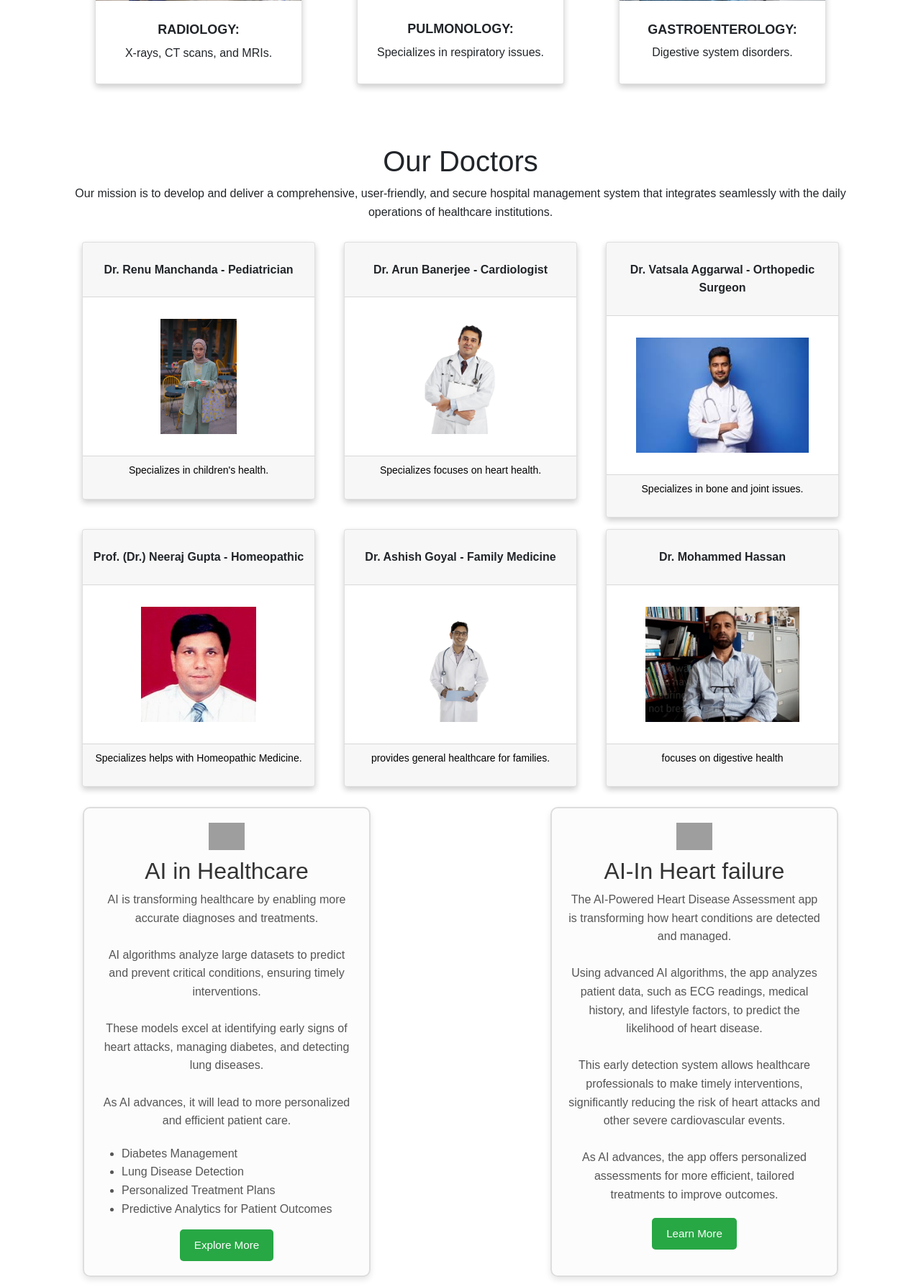
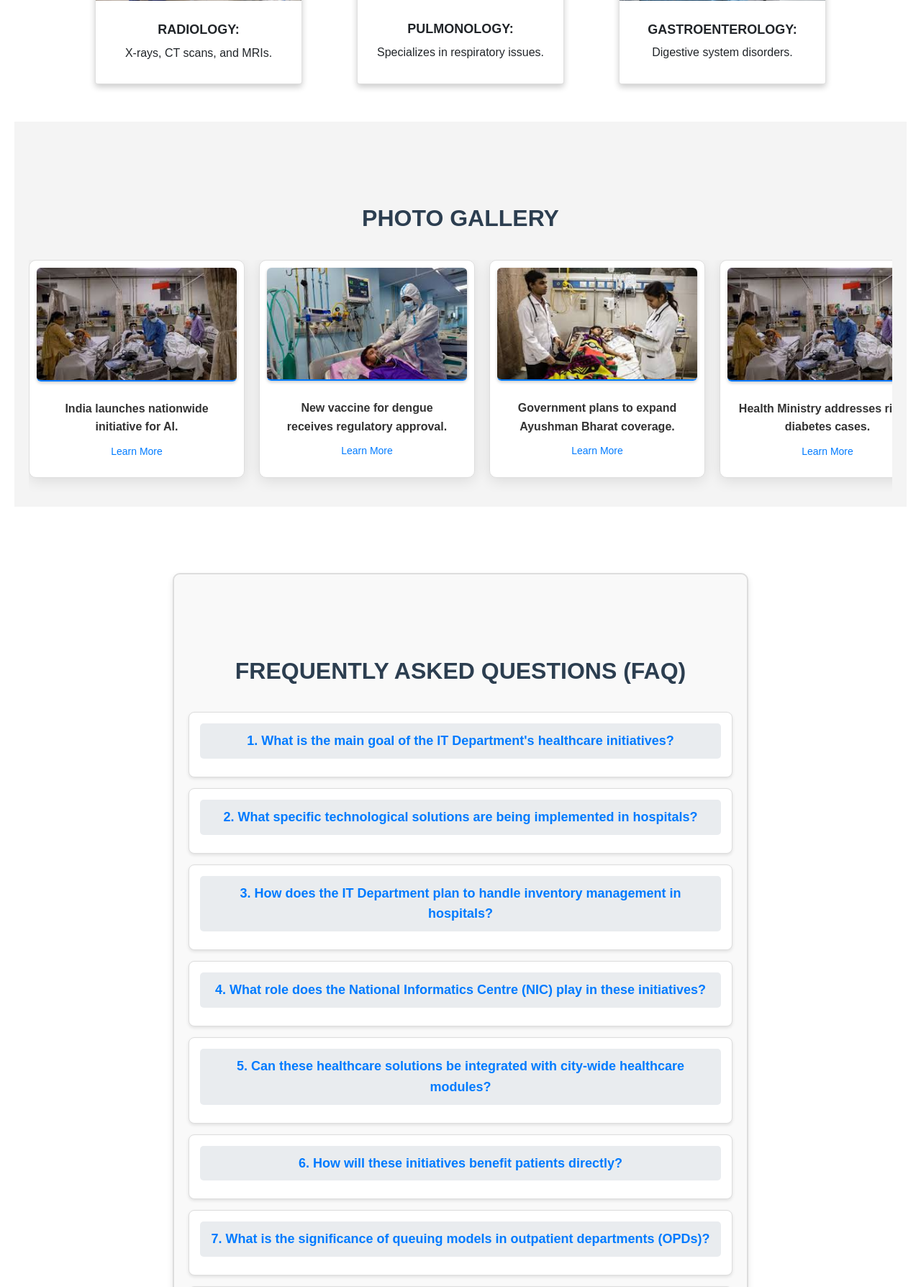
Before and after one commit to abhisek2004/Smart_hospital, a Flask app: page / in a window 1280 px wide. Shown: the part 3729-5517 px from the top of the page at 72% size. Run offline with Flask 3, Linux system fonts and the light colour scheme; some libraries are stand-ins or nearby versions; grey boxes are pictures that could not be loaded.

Commit message:
index doctor

```diff
--- a/templates/index.html
+++ b/templates/index.html
@@ -818,7 +818,7 @@
             <!-- Doctor Sections  -->
             <!-- <section class="doctors" id="doctors"> -->
             <!-- <section class="about" id="OurDoctors"></section> -->
-            <section class="about" id="Doctors"></section>
+            <!-- <section class="about" id="Doctors"></section>
             <div class="container text-center">
                 <br>
                 <br>
@@ -915,7 +915,7 @@
                     </div>
                 </div>
             </div>
-        </section>
+        </section> -->
 
             <!-- <div class="card-container"
             style="border: 2px solid #ddd; padding: 20px; border-radius: 10px; box-shadow: 0 4px 8px rgba(0,0,0,0.1); max-width: 400px; margin: 20px auto; background-color: #f9f9f96e;">
@@ -954,7 +954,7 @@
 
 
 
-        <div class="cards-wrapper"
+            <!-- <div class="cards-wrapper"
             style="display: flex; justify-content: space-around; gap: 20px; flex-wrap: wrap; margin: 20px auto;">
             <div class="card-container"
                 style="border: 2px solid #ddd; padding: 20px; border-radius: 10px; box-shadow: 0 4px 8px rgba(0,0,0,0.1); max-width: 400px; background-color: #f9f9f96e;">
@@ -974,9 +974,9 @@
                     As AI advances, it will lead to more personalized and efficient patient care.
                 </p>
 
-                <ul class="card-list" style="color: #555;">
+                <ul class="card-list" style="color: #555;"> -->
             <!-- <li>Heart Attack Prediction</li> -->
-                    <li>Diabetes Management</li>
+            <!-- <li>Diabetes Management</li>
                     <li>Lung Disease Detection</li>
                     <li>Personalized Treatment Plans</li>
                     <li>Predictive Analytics for Patient Outcomes</li>
@@ -988,10 +988,10 @@
                         Explore More
                     </a>
                 </div>
-            </div>
+            </div> -->
 
             <!-- Second card -->
-            <div class="card-container"
+            <!-- <div class="card-container"
                 style="border: 2px solid #ddd; padding: 20px; border-radius: 10px; box-shadow: 0 4px 8px rgba(0,0,0,0.1); max-width: 400px; background-color: #f9f9f96e;">
                 <div style="text-align: center;">
                     <img src="https://img.icons8.com/ios-filled/50/000000/artificial-intelligence.png" alt="AI Icon"
@@ -1010,9 +1010,9 @@
                     As AI advances, the app offers personalized assessments for more efficient, tailored treatments to
                     improve outcomes.
                 </p>
-                <ul class="card-list" style="color: #555;">
+                <ul class="card-list" style="color: #555;"> -->
             <!-- <li>Heart Disease Assessment App</li> -->
-                </ul>
+            <!-- </ul>
                 <div style="text-align: center;">
                     <a href="https://ai-powered-heart-disease-assessment.streamlit.app/#ai-powered-heart-disease-assessment-app"
                         target="_blank" class="card-button"
@@ -1021,7 +1021,7 @@
                     </a>
                 </div>
             </div>
-        </div>
+        </div> -->
 
 
             <!-- Photo Gallery Section -->
@@ -1274,7 +1274,8 @@
                         1. What is the main goal of the IT Department's healthcare initiatives?
                     </div>
                     <div class="faq-answer" style="display: none;">
-                    Our main goal is to leverage technology to improve patient care and hospital management, addressing
+                        Our main goal is to leverage technology to improve patient care and hospital management,
+                        addressing
                         critical
                         challenges in the healthcare sector through innovative solutions.
                     </div>
@@ -1298,7 +1299,8 @@
                     <div class="faq-answer" style="display: none;">
                         Our efforts include developing and integrating inventory management modules for medicines and
                         consumables at
-                    the hospital level, ensuring essential supplies are available, reducing wastage, and lowering costs.
+                        the hospital level, ensuring essential supplies are available, reducing wastage, and lowering
+                        costs.
                     </div>
                 </div>
 
@@ -1329,7 +1331,8 @@
                         6. How will these initiatives benefit patients directly?
                     </div>
                     <div class="faq-answer" style="display: none;">
-                    By reducing wait times, improving bed availability, and streamlining admission processes, patients
+                        By reducing wait times, improving bed availability, and streamlining admission processes,
+                        patients
                         will
                         receive more timely and effective care, enhancing overall healthcare experiences.
                     </div>
@@ -1340,7 +1343,8 @@
                         7. What is the significance of queuing models in outpatient departments (OPDs)?
                     </div>
                     <div class="faq-answer" style="display: none;">
-                    Queuing models help manage patient flow more efficiently in OPDs, minimizing wait times and ensuring
+                        Queuing models help manage patient flow more efficiently in OPDs, minimizing wait times and
+                        ensuring
                         that
                         patients are seen in an orderly and timely manner.
                     </div>
@@ -1362,7 +1366,8 @@
                         9. How will these technological solutions improve hospital resource management?
                     </div>
                     <div class="faq-answer" style="display: none;">
-                    These solutions will enhance hospital resource management by optimizing bed allocation, improving
+                        These solutions will enhance hospital resource management by optimizing bed allocation,
+                        improving
                         inventory
                         tracking, and streamlining patient admissions, leading to better utilization of resources.
                     </div>
@@ -1375,7 +1380,8 @@
                     <div class="faq-answer" style="display: none;">
                         Our mission is to ensure that every citizen has access to the best possible healthcare services,
                         supported
-                    by innovative and efficient technological solutions that set new standards in hospital management.
+                        by innovative and efficient technological solutions that set new standards in hospital
+                        management.
                     </div>
                 </div>
 
@@ -1504,7 +1510,8 @@
                                     <div class="row g-3">
                                         <div class="col-md-6">
                                             <div class="form-floating">
-                                            <input type="text" class="form-control" id="name" placeholder="Your Name">
+                                                <input type="text" class="form-control" id="name"
+                                                    placeholder="Your Name">
                                                 <label for="name">Your Name</label>
                                             </div>
                                         </div>
@@ -1525,14 +1532,16 @@
                                         </div>
                                         <div class="col-md-6">
                                             <div class="form-floating">
-                                            <input type="text" class="form-control" id="city" placeholder="Your City">
+                                                <input type="text" class="form-control" id="city"
+                                                    placeholder="Your City">
                                                 <label for="city">Your City</label>
                                             </div>
                                         </div>
                                         <!-- </div> -->
                                         <div class="col-12">
                                             <div class="form-floating">
-                                            <input type="text" class="form-control" id="subject" placeholder="Subject">
+                                                <input type="text" class="form-control" id="subject"
+                                                    placeholder="Subject">
                                                 <label for="subject">Subject</label>
                                             </div>
                                         </div>
@@ -1544,7 +1553,8 @@
                                             </div>
                                         </div>
                                         <div class="col-12">
-                                        <button class="btn btn-primary w-100 py-3" type="submit">Send Message</button>
+                                            <button class="btn btn-primary w-100 py-3" type="submit">Send
+                                                Message</button>
                                         </div>
                                     </div>
                                 </form>
@@ -2161,7 +2171,8 @@
                         <ul style="list-style: none; padding: 0;">
                             <li><a href="https://goicharters.nic.in/public/website/home"
                                     style="color: #005f73; text-decoration: none;">Citizen Charter</a></li>
-                        <li><a href="https://www.pmindia.gov.in/en/" style="color: #005f73; text-decoration: none;">Govt
+                            <li><a href="https://www.pmindia.gov.in/en/"
+                                    style="color: #005f73; text-decoration: none;">Govt
                                     Online
                                     Donation</a></li>
                             <li><a href="https://pmnrf.gov.in/en/faqs/donation"
```
Lines whose indentation alone changed are shown as unchanged.
